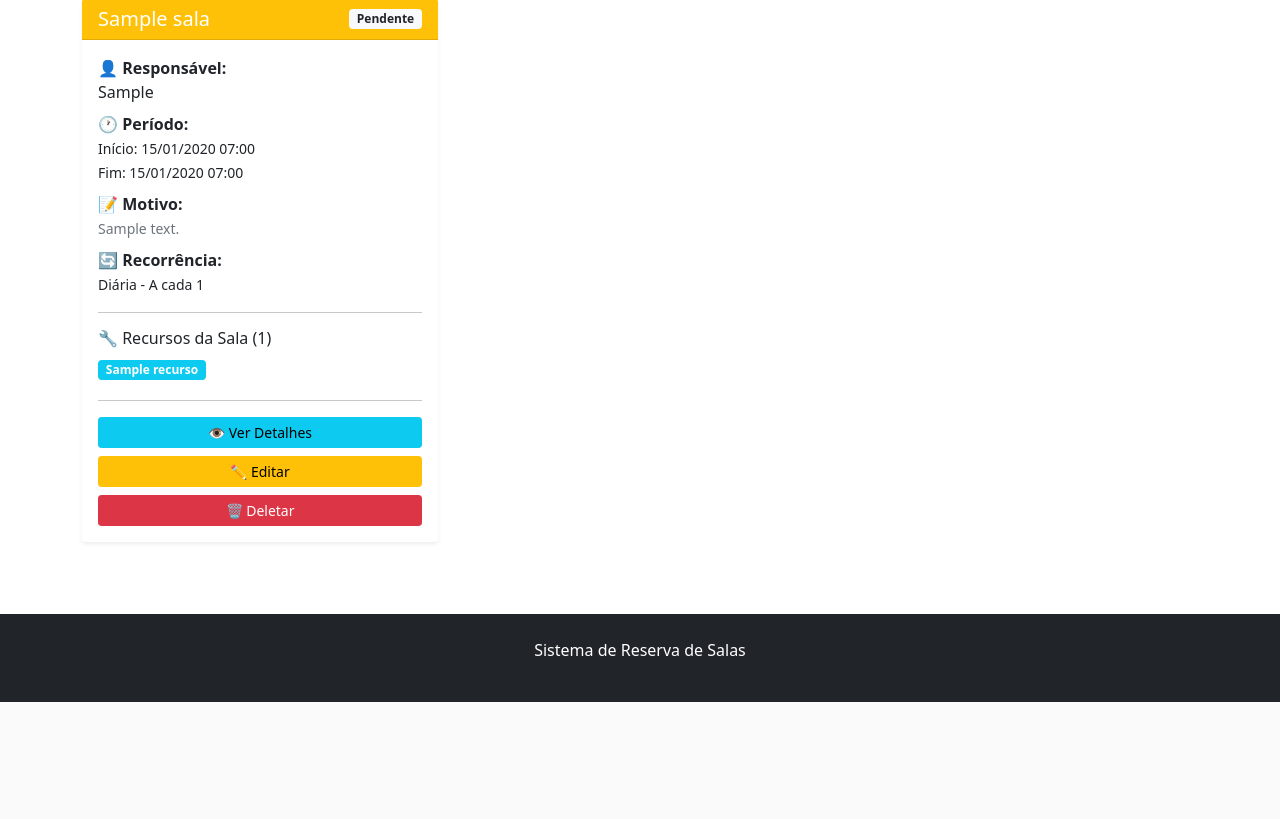
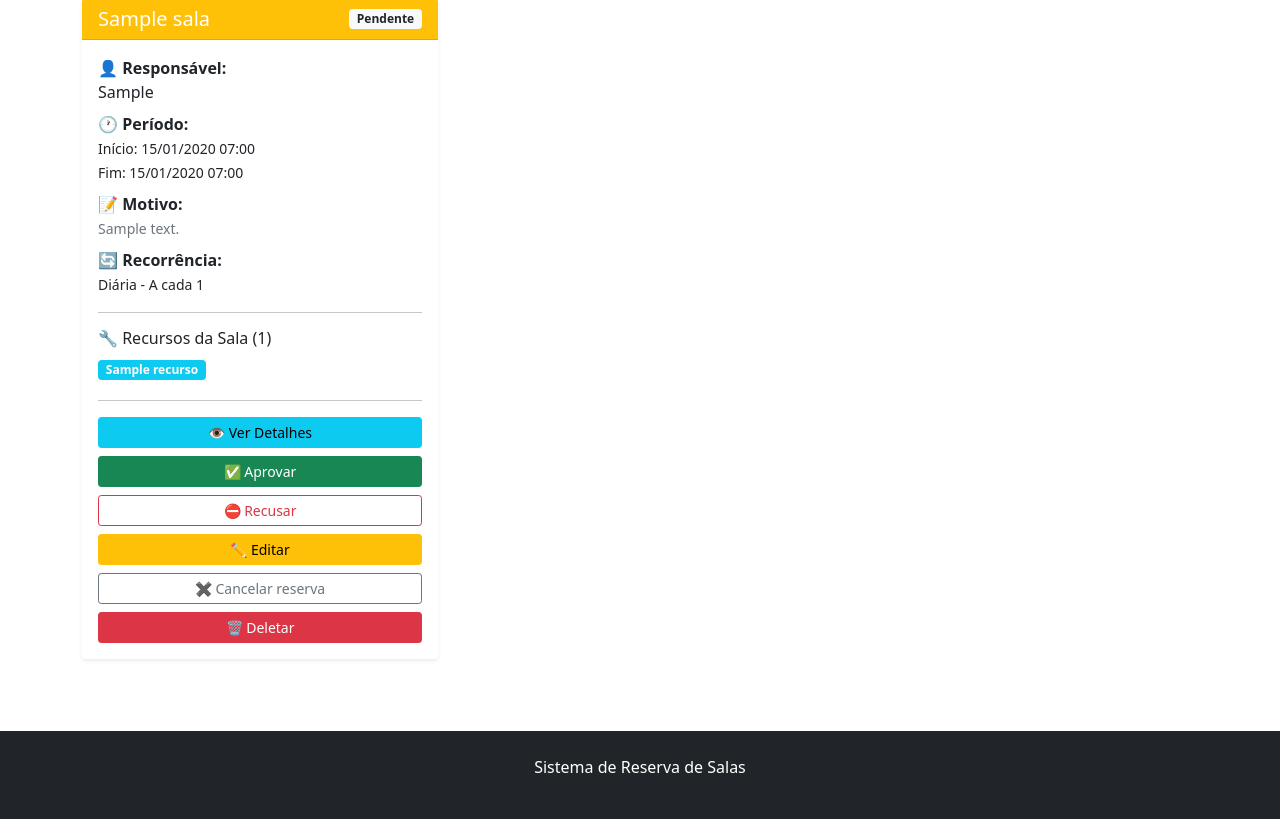
Before and after one commit to Hugor6432/supremo, a Django app: page /reservas/ in a window 1280 px wide. Shown: the part 185-1004 px from the top of the page. Before the commit the page ends 887 px from the top, so only its background shows below. Run offline with Django 4.2, Linux system fonts and the light colour scheme; a user stored in the database is signed in; data comes from the database, SQL or seed files in the repository; tables that the repository leaves empty hold one stand-in row (values such as "Sample post").

Commit message:
feat: dono da reserva, status automático, cancelamento e aprovação

```diff
--- /dev/null
+++ b/core/context_processors.py
@@ -0,0 +1,9 @@
+from .utils import papel_do_usuario, eh_operador_usuario
+
+
+def papel(request):
+    # Deixa o papel disponível em todos os templates
+    return {
+        'papel': papel_do_usuario(request.user),
+        'eh_operador': eh_operador_usuario(request.user),
+    }
--- a/reservas/settings.py
+++ b/reservas/settings.py
@@ -44,6 +44,7 @@ TEMPLATES = [
                 'django.template.context_processors.request',
                 'django.contrib.auth.context_processors.auth',
                 'django.contrib.messages.context_processors.messages',
+                'core.context_processors.papel',
             ],
         },
     },
--- a/salas/urls.py
+++ b/salas/urls.py
@@ -13,5 +13,8 @@ urlpatterns = [
     path('reservas/criar/', views.criar_reserva, name='criar_reserva'),
     path('reservas/<int:id>/editar/', views.editar_reserva, name='editar_reserva'),
     path('reservas/<int:id>/deletar/', views.deletar_reserva, name='deletar_reserva'),
+    path('reservas/<int:id>/cancelar/', views.cancelar_reserva, name='cancelar_reserva'),
+    path('reservas/<int:id>/aprovar/', views.aprovar_reserva, name='aprovar_reserva'),
+    path('reservas/<int:id>/recusar/', views.recusar_reserva, name='recusar_reserva'),
     path('reservas/<int:id>/', views.detalhes_reserva, name='detalhes_reserva'),
 ]
--- a/salas/views.py
+++ b/salas/views.py
@@ -1,9 +1,11 @@
 from django.contrib import messages
 from django.contrib.auth.decorators import login_required
+from django.core.exceptions import PermissionDenied
 from django.db.models import Q
 from django.shortcuts import render, redirect, get_object_or_404
+from django.views.decorators.http import require_POST
 
-from core.utils import org_atual
+from core.utils import org_atual, exige_operador
 from .models import Sala, Recurso, Reserva
 from .forms import ReservaForm, SalaForm
 
@@ -90,10 +92,19 @@ def deletar_sala(request, id):
 
 # ===== VIEWS DE RESERVAS =====
 
+def _checa_dono(request, reserva):
+    # 403 para quem tenta mexer em reserva de outra pessoa
+    if not reserva.pode_mexer(request.user):
+        raise PermissionDenied(reserva.MSG_NAO_E_DONO)
+
+
 @login_required
 def lista_reservas(request):
     org = org_atual(request)
     reservas = Reserva.objects.filter(organizacao=org).select_related('sala', 'recorrencia')
+    # Diz ao template quais botões cada reserva pode mostrar
+    for reserva in reservas:
+        reserva.pode_alterar_aqui = reserva.pode_alterar(request.user)
     return render(request, 'salas/lista_reservas.html', {'reservas': reservas})
 
 
@@ -105,11 +116,16 @@ def criar_reserva(request):
         if form.is_valid():
             reserva = form.save(commit=False)
             reserva.organizacao = org
+            reserva.criado_por = request.user
+            reserva.status = reserva.status_inicial()
             if reserva.tem_conflito():
                 messages.error(request, 'Conflito! Já existe uma reserva neste horário para esta sala.')
                 return render(request, 'salas/criar_reserva.html', {'form': form})
             reserva.save()
-            messages.success(request, 'Reserva criada com sucesso!')
+            if reserva.status == 'pendente':
+                messages.success(request, 'Reserva criada! Ela aguarda a aprovação de um operador.')
+            else:
+                messages.success(request, 'Reserva criada e confirmada!')
             return redirect('lista_reservas')
     else:
         form = ReservaForm(org=org)
@@ -120,24 +136,76 @@ def criar_reserva(request):
 def editar_reserva(request, id):
     org = org_atual(request)
     reserva = get_object_or_404(Reserva, id=id, organizacao=org)
+    _checa_dono(request, reserva)
+    # Checa antes do form, que altera a instância ao validar
+    bloqueada = not reserva.pode_alterar(request.user)
     if request.method == 'POST':
         form = ReservaForm(request.POST, instance=reserva, org=org)
         if form.is_valid():
-            reserva_atualizada = form.save(commit=False)
-            if reserva_atualizada.tem_conflito():
-                messages.error(request, 'Conflito! Já existe uma reserva neste horário para esta sala.')
-                return render(request, 'salas/editar_reserva.html', {'form': form, 'reserva': reserva})
-            reserva_atualizada.save()
-            messages.success(request, 'Reserva atualizada com sucesso!')
-            return redirect('lista_reservas')
+            if bloqueada:
+                form.add_error(None, Reserva.MSG_24H)
+            else:
+                reserva_atualizada = form.save(commit=False)
+                if reserva_atualizada.tem_conflito():
+                    messages.error(request, 'Conflito! Já existe uma reserva neste horário para esta sala.')
+                    return render(request, 'salas/editar_reserva.html', {'form': form, 'reserva': reserva})
+                reserva_atualizada.save()
+                messages.success(request, 'Reserva atualizada com sucesso!')
+                return redirect('lista_reservas')
     else:
         form = ReservaForm(instance=reserva, org=org)
-    return render(request, 'salas/editar_reserva.html', {'form': form, 'reserva': reserva})
+    contexto = {'form': form, 'reserva': reserva, 'bloqueada': bloqueada}
+    return render(request, 'salas/editar_reserva.html', contexto)
+
+
+@login_required
+def cancelar_reserva(request, id):
+    org = org_atual(request)
+    reserva = get_object_or_404(Reserva, id=id, organizacao=org)
+    _checa_dono(request, reserva)
+    erro = None
+    if reserva.status == 'cancelada':
+        erro = 'Esta reserva já está cancelada.'
+    elif not reserva.pode_alterar(request.user):
+        erro = Reserva.MSG_24H
+    if request.method == 'POST' and not erro:
+        reserva.status = 'cancelada'
+        reserva.save(update_fields=['status'])
+        messages.success(request, 'Reserva cancelada. O horário ficou livre.')
+        return redirect('lista_reservas')
+    return render(request, 'salas/cancelar_reserva.html', {'reserva': reserva, 'erro': erro})
+
+
+def _decide_pendente(request, id, novo_status, texto):
+    # Aprovar e recusar: só operador, só reserva pendente
+    org = org_atual(request)
+    exige_operador(request)
+    reserva = get_object_or_404(Reserva, id=id, organizacao=org)
+    if reserva.status != 'pendente':
+        messages.error(request, 'Só reservas pendentes podem ser aprovadas ou recusadas.')
+    else:
+        reserva.status = novo_status
+        reserva.save(update_fields=['status'])
+        messages.success(request, texto)
+    return redirect('lista_reservas')
+
+
+@login_required
+@require_POST
+def aprovar_reserva(request, id):
+    return _decide_pendente(request, id, 'confirmada', 'Reserva aprovada e confirmada!')
+
+
+@login_required
+@require_POST
+def recusar_reserva(request, id):
+    return _decide_pendente(request, id, 'cancelada', 'Reserva recusada.')
 
 
 @login_required
 def deletar_reserva(request, id):
     org = org_atual(request)
+    exige_operador(request)
     reserva = get_object_or_404(Reserva, id=id, organizacao=org)
     if request.method == 'POST':
         reserva.delete()
@@ -150,4 +218,5 @@ def deletar_reserva(request, id):
 def detalhes_reserva(request, id):
     org = org_atual(request)
     reserva = get_object_or_404(Reserva, id=id, organizacao=org)
-    return render(request, 'salas/detalhes_reserva.html', {'reserva': reserva})
+    contexto = {'reserva': reserva, 'pode_alterar': reserva.pode_alterar(request.user)}
+    return render(request, 'salas/detalhes_reserva.html', contexto)
--- a/templates/salas/criar_reserva.html
+++ b/templates/salas/criar_reserva.html
@@ -40,11 +40,6 @@
                     {{ form.recorrencia }}
                     {% if form.recorrencia.errors %}<div class="alert alert-danger mt-2">{{ form.recorrencia.errors }}</div>{% endif %}
                 </div>
-                <div class="col-md-6 mb-3">
-                    <label for="{{ form.status.id_for_label }}" class="form-label">Status</label>
-                    {{ form.status }}
-                    {% if form.status.errors %}<div class="alert alert-danger mt-2">{{ form.status.errors }}</div>{% endif %}
-                </div>
             </div>
             <div class="d-grid gap-2 d-md-flex justify-content-md-start">
                 <button type="submit" class="btn btn-success">Criar Reserva</button>
--- a/templates/salas/criar_sala.html
+++ b/templates/salas/criar_sala.html
@@ -27,6 +27,11 @@
                         {{ form.descricao }}
                         {% if form.descricao.errors %}<div class="alert alert-danger mt-2">{{ form.descricao.errors }}</div>{% endif %}
                     </div>
+                    <div class="form-check mb-3">
+                        {{ form.exige_aprovacao }}
+                        <label for="{{ form.exige_aprovacao.id_for_label }}" class="form-check-label">Exige aprovação</label>
+                        <div class="form-text">{{ form.exige_aprovacao.help_text }}</div>
+                    </div>
                 </div>
             </div>
 
--- a/templates/salas/editar_sala.html
+++ b/templates/salas/editar_sala.html
@@ -26,6 +26,11 @@
                         <label for="{{ form.descricao.id_for_label }}" class="form-label">Descrição</label>
                         {{ form.descricao }}
                         {% if form.descricao.errors %}<div class="alert alert-danger mt-2">{{ form.descricao.errors }}</div>{% endif %}
+                    </div>
+                    <div class="form-check mb-3">
+                        {{ form.exige_aprovacao }}
+                        <label for="{{ form.exige_aprovacao.id_for_label }}" class="form-check-label">Exige aprovação</label>
+                        <div class="form-text">{{ form.exige_aprovacao.help_text }}</div>
                     </div>
                 </div>
             </div>
--- a/templates/salas/lista_reservas.html
+++ b/templates/salas/lista_reservas.html
@@ -73,8 +73,25 @@
                 <!-- Ações -->
                 <div class="d-grid gap-2">
                     <a href="{% url 'detalhes_reserva' reserva.id %}" class="btn btn-sm btn-info">👁️ Ver Detalhes</a>
+                    {% if eh_operador and reserva.status == 'pendente' %}
+                    <form method="post" action="{% url 'aprovar_reserva' reserva.id %}" class="d-grid">
+                        {% csrf_token %}
+                        <button type="submit" class="btn btn-sm btn-success">✅ Aprovar</button>
+                    </form>
+                    <form method="post" action="{% url 'recusar_reserva' reserva.id %}" class="d-grid">
+                        {% csrf_token %}
+                        <button type="submit" class="btn btn-sm btn-outline-danger">⛔ Recusar</button>
+                    </form>
+                    {% endif %}
+                    {% if reserva.pode_alterar_aqui %}
                     <a href="{% url 'editar_reserva' reserva.id %}" class="btn btn-sm btn-warning">✏️ Editar</a>
+                    {% if reserva.status != 'cancelada' %}
+                    <a href="{% url 'cancelar_reserva' reserva.id %}" class="btn btn-sm btn-outline-secondary">✖️ Cancelar reserva</a>
+                    {% endif %}
+                    {% endif %}
+                    {% if eh_operador %}
                     <a href="{% url 'deletar_reserva' reserva.id %}" class="btn btn-sm btn-danger">🗑️ Deletar</a>
+                    {% endif %}
                 </div>
             </div>
         </div>
```
Also changed, not shown: salas/admin.py (+6 -3 lines), salas/forms.py (+4 -3 lines), salas/models.py (+39 -0 lines), templates/salas/cancelar_reserva.html (added, +28 -0 lines), templates/salas/detalhes_reserva.html (+17 -0 lines), templates/salas/editar_reserva.html (+3 -5 lines), salas/migrations/0006_dono_e_aprovacao.py (added).
